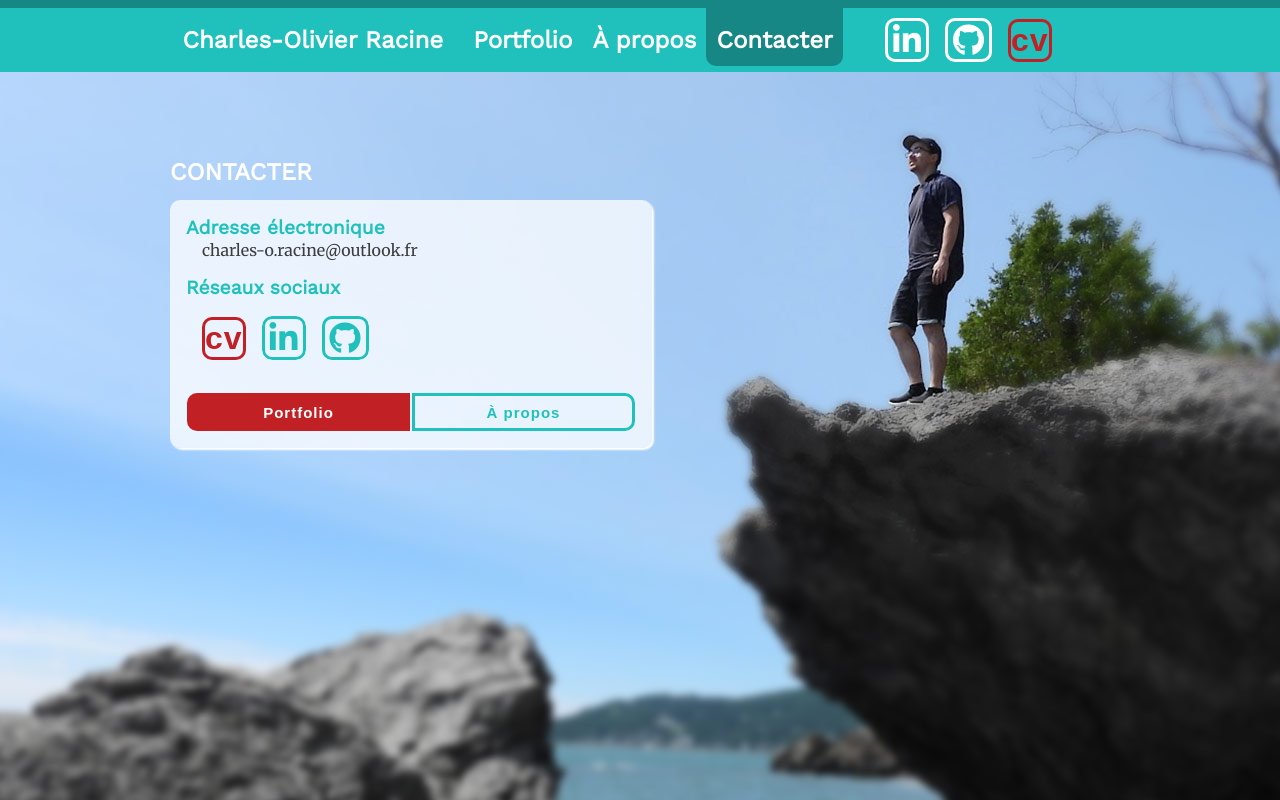
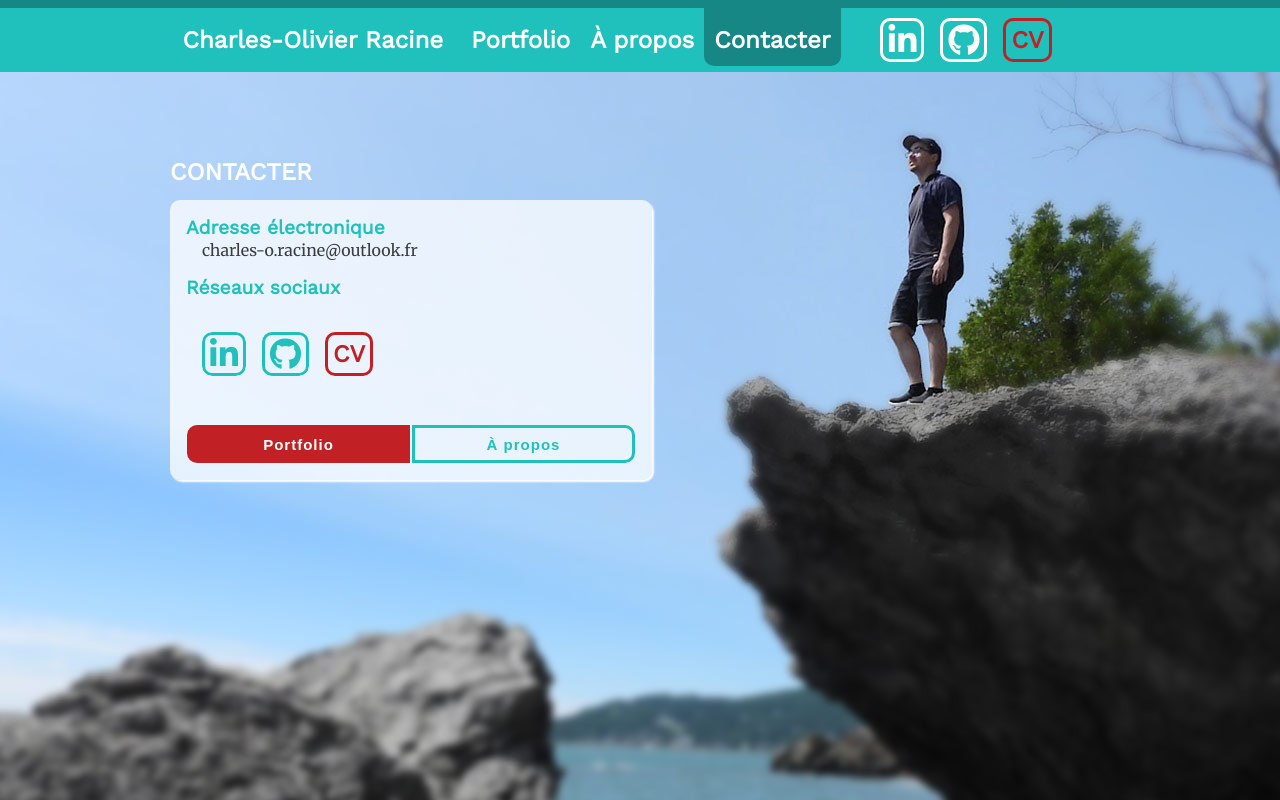
Before and after one commit to charloracine/pfolio-racc, a React (Create React App) app: page /contact in a window 1280 px wide. Built offline with nearby package versions, Linux system fonts and the light colour scheme.

Commit message:
le cv n'est plus sur drive, il est downloadable

```diff
--- a/src/components/AppBar/AppBar.js
+++ b/src/components/AppBar/AppBar.js
@@ -7,7 +7,6 @@ import { TypoH1 } from "../Typo/Typo";
 import { Bar } from "./Bar";
 import { SideMenu } from "./SideMenu";
 import { colors } from "../Colors/Colors";
-import { Button } from "../Button/Button";
 import { size } from "../Device/Device";
 import { Link } from "react-router-dom";
 
@@ -21,13 +20,6 @@ const AppBar = ({ endroit, setEndroit }) => {
     }
     window.addEventListener("resize", handleResize);
   });
-
-  const showCv = () => {
-    window.open(
-      `https://drive.google.com/file/d/1KLg6nmqIXaMoQAMnJQlo0RoOSIZDAKDA/view?usp=sharing`,
-      `_blank`
-    );
-  };
 
   const handleMenu = () => {
     return setSidemenu(!sidemenu);
@@ -119,16 +111,31 @@ const AppBar = ({ endroit, setEndroit }) => {
                     }}
                     target="_blank"
                   />
-                  <Button
-                    pd="0"
-                    fontSize="2rem"
-                    outlined
-                    color={colors.comp}
-                    margin="0 0 0 0.5em"
-                    onClick={() => showCv()}
+                  <Link
+                    style={{
+                      display: "flex",
+                      textDecoration: "none",
+                      justifyContent: "center",
+                      alignItems: "center",
+                      margin: "1em",
+                    }}
+                    to="/Charles-Olivier_Racine_CV.pdf"
+                    target="_blank"
+                    download
                   >
-                    cv
-                  </Button>
+                    <span
+                      style={{
+                        border: "3px solid #C12024",
+                        borderRadius: "10px",
+                        fontSize: "1.5rem",
+                        fontWeight: "900",
+                        padding: "5px",
+                        color: "#C12024",
+                      }}
+                    >
+                      CV
+                    </span>
+                  </Link>
                 </Column>
               </Card>
             </Column>
@@ -225,16 +232,31 @@ const AppBar = ({ endroit, setEndroit }) => {
                 }}
                 target="_blank"
               />
-              <Button
-                pd="0"
-                fontSize="2rem"
-                outlined
-                color={colors.comp}
-                margin="0.5em 0.5em"
-                onClick={() => showCv()}
+              <Link
+                style={{
+                  display: "flex",
+                  textDecoration: "none",
+                  justifyContent: "center",
+                  alignItems: "center",
+                  margin: "1em",
+                }}
+                to="/Charles-Olivier_Racine_CV.pdf"
+                target="_blank"
+                download
               >
-                cv
-              </Button>
+                <span
+                  style={{
+                    border: "3px solid #C12024",
+                    borderRadius: "10px",
+                    fontSize: "1.5rem",
+                    fontWeight: "900",
+                    padding: "5px",
+                    color: "#C12024",
+                  }}
+                >
+                  CV
+                </span>
+              </Link>
             </Column>
           </Column>
         )}
--- a/src/components/Pages/Contact.js
+++ b/src/components/Pages/Contact.js
@@ -7,7 +7,8 @@ import { colors } from "../Colors/Colors";
 import { ButtonGroup, Button } from "../Button/Button";
 import { useHistory } from "react-router";
 import { size } from "../Device/Device";
-const Contact = ({ endroit, setEndroit }) => {
+import { Link } from "react-router-dom";
+const Contact = ({ setEndroit }) => {
   const { push } = useHistory();
   const [width, setWidth] = useState(window.innerWidth);
   useEffect(() => {
@@ -17,13 +18,6 @@ const Contact = ({ endroit, setEndroit }) => {
     }
     window.addEventListener("resize", handleResize);
   });
-
-  const showCv = () => {
-    window.open(
-      `https://drive.google.com/file/d/1KLg6nmqIXaMoQAMnJQlo0RoOSIZDAKDA/view?usp=sharing`,
-      `_blank`
-    );
-  };
 
   return (
     <Container dir="column" size={1} pd={0} pdt="1em">
@@ -50,16 +44,6 @@ const Contact = ({ endroit, setEndroit }) => {
           <Column dir="column">
             <TypoH2 color={colors.primary}>Réseaux sociaux</TypoH2>
             <Column align="center" pd="1em">
-              <Button
-                pd="0"
-                fontSize="2rem"
-                outlined
-                color={colors.comp}
-                margin="0 0.5em 0 0"
-                onClick={() => showCv()}
-              >
-                cv
-              </Button>
               <LinkWithIcon
                 pd="3px 5px"
                 fontSize="2em"
@@ -86,6 +70,31 @@ const Contact = ({ endroit, setEndroit }) => {
                 }}
                 target="_blank"
               />
+              <Link
+                style={{
+                  display: "flex",
+                  textDecoration: "none",
+                  justifyContent: "center",
+                  alignItems: "center",
+                  margin: "1em",
+                }}
+                to="/Charles-Olivier_Racine_CV.pdf"
+                target="_blank"
+                download
+              >
+                <span
+                  style={{
+                    border: "3px solid #C12024",
+                    borderRadius: "10px",
+                    fontSize: "1.5rem",
+                    fontWeight: "900",
+                    padding: "5px",
+                    color: "#C12024",
+                  }}
+                >
+                  CV
+                </span>
+              </Link>
             </Column>
           </Column>
           <ButtonGroup margin="1em 0 0">
@@ -112,49 +121,6 @@ const Contact = ({ endroit, setEndroit }) => {
             </Button>
           </ButtonGroup>
         </Card>
-        {/* <Card
-          margin="1em 0"
-          color={
-            width < parseInt(size.laptopL) ? colors.halfwhite : "transparent"
-          }
-          textColor={
-            width >= parseInt(size.laptop) ? colors.white : colors.dark
-          }
-        >
-          <form
-            name="contact"
-            method="POST"
-            data-netlify="true"
-            style={{ width: "100%", display: "flex", flexDirection: "column" }}
-          >
-            <label style={{ margin: "0.5em 0" }}>
-              <TypoH2 color={colors.primary}>Votre nom: </TypoH2>
-              <input type="text" name="name" placeholder="Marco Polo" />
-            </label>
-
-            <label style={{ margin: "0.5em 0" }}>
-              <TypoH2 color={colors.primary}>Votre courriel: </TypoH2>
-              <input
-                type="email"
-                name="email"
-                placeholder="exemple@gmail.com"
-              />
-            </label>
-
-            <label style={{ margin: "0.5em 0" }}>
-              <TypoH2 color={colors.primary}>Message: </TypoH2>
-              <textarea
-                name="message"
-                placeholder="Bonjour Charles-Olivier! Rencontrons-nous!"
-                style={{ width: "95%" }}
-              ></textarea>
-            </label>
-
-            <Button type="submit" size="1" margin="0.5em 0 0 0">
-              Send
-            </Button>
-          </form>
-        </Card> */}
       </Column>
     </Container>
   );
```
Also changed, not shown: 1 other file (tests, documents, lock files or other folders).
